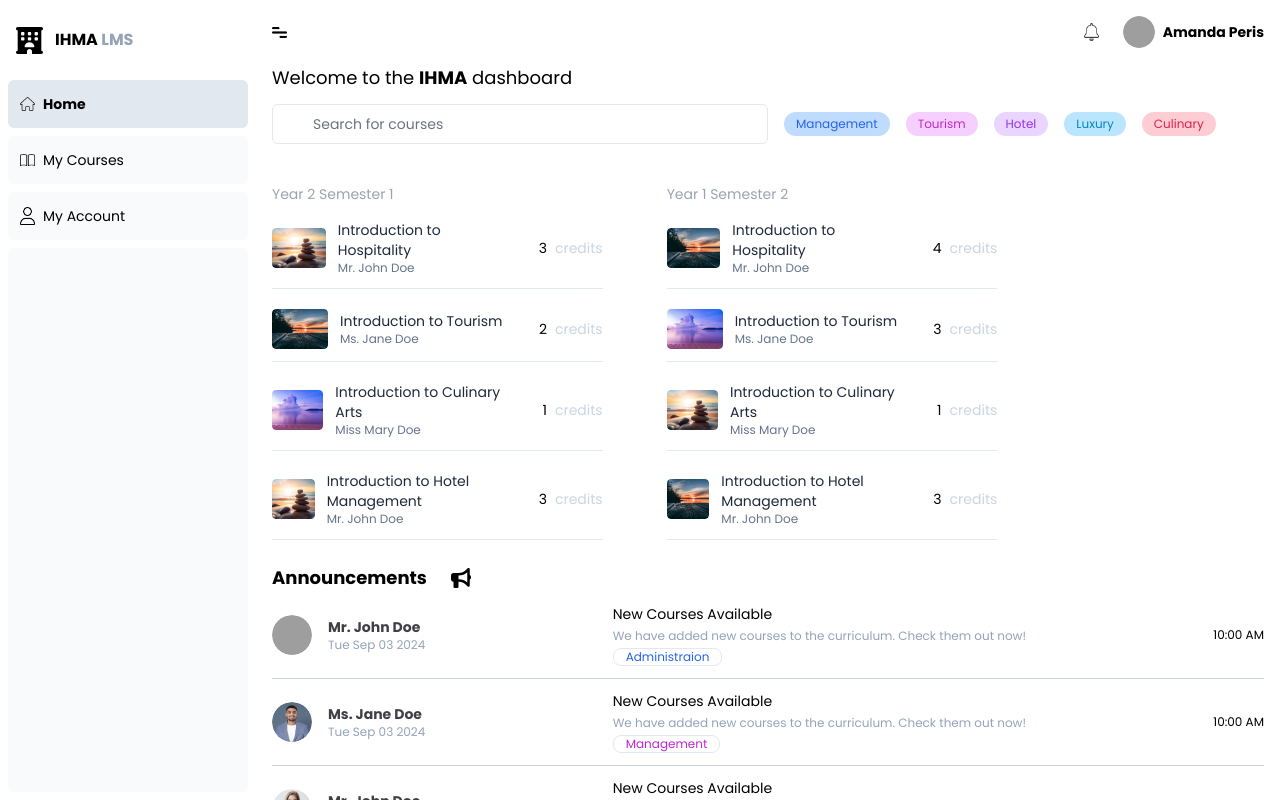
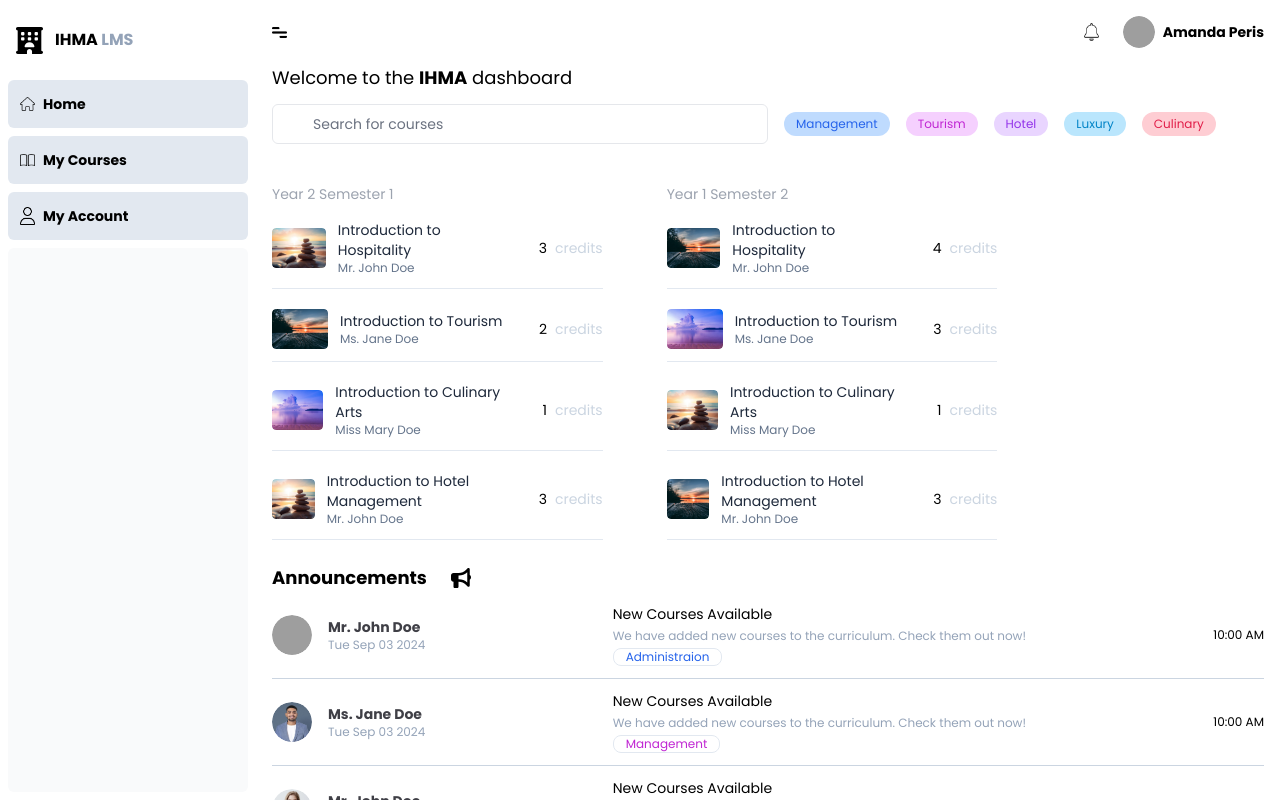
Before and after one commit to vishwaUdayanga/project-hmscholar-client-side, a Next.js app: page /dashboard in a window 1280 px wide. Built offline with nearby package versions, Linux system fonts and the light colour scheme; grey boxes are pictures that could not be loaded.

Commit message:
Updated links

```diff
--- a/app/ui/dashboard/nav-links.tsx
+++ b/app/ui/dashboard/nav-links.tsx
@@ -10,10 +10,10 @@ const links = [
   { name: 'Home', href: '/dashboard', icon: '/dashboard/home.png' },
   {
     name: 'My Courses',
-    href: '/dashboard/courses',
+    href: '/dashboard',
     icon: '/dashboard/course.png',
   },
-  { name: 'My Account', href: '/dashboard/account', icon: '/dashboard/user.png' },
+  { name: 'My Account', href: '/dashboard', icon: '/dashboard/user.png' },
 ];
 
 export default function NavLinks({isToggle}: {isToggle: boolean}) {
```
